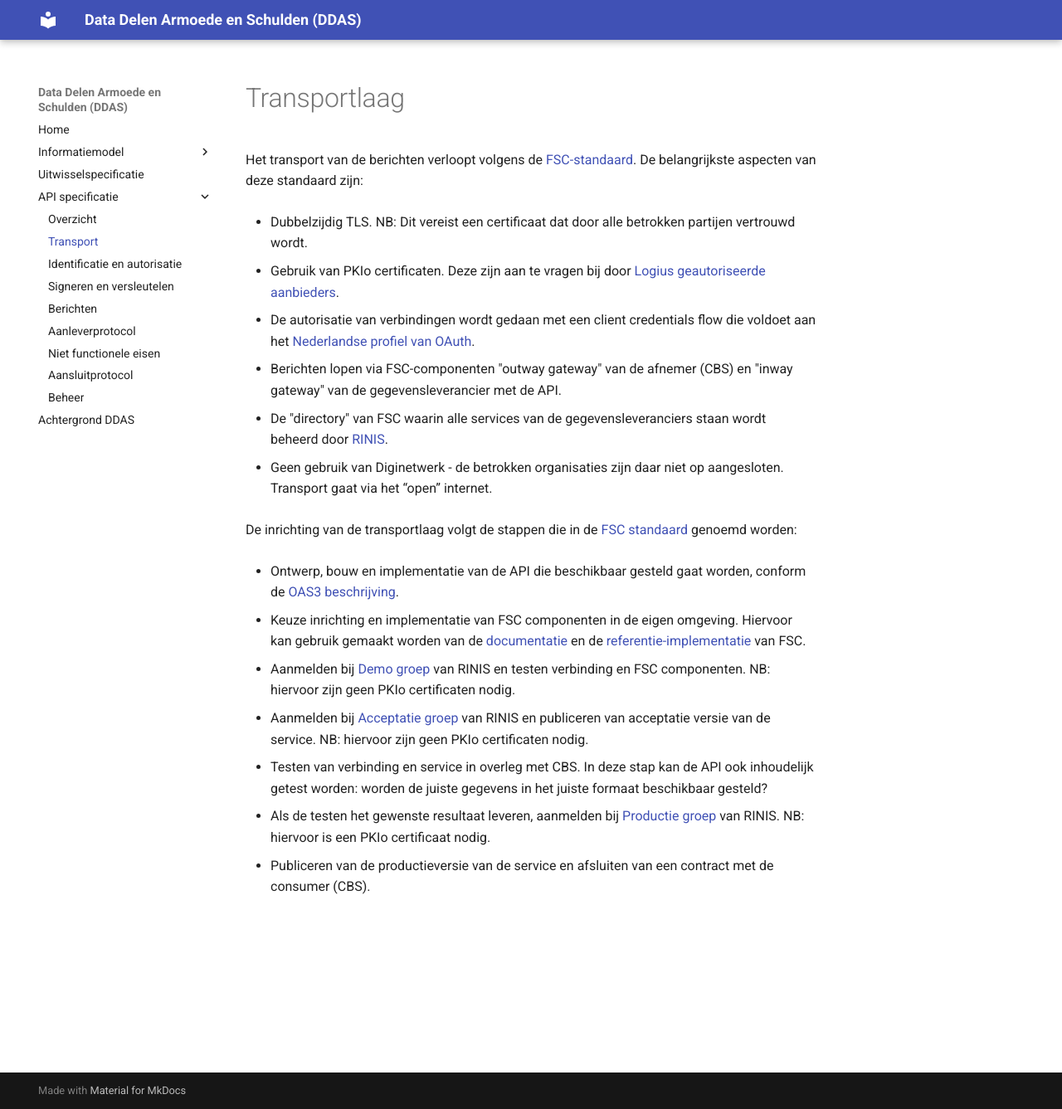
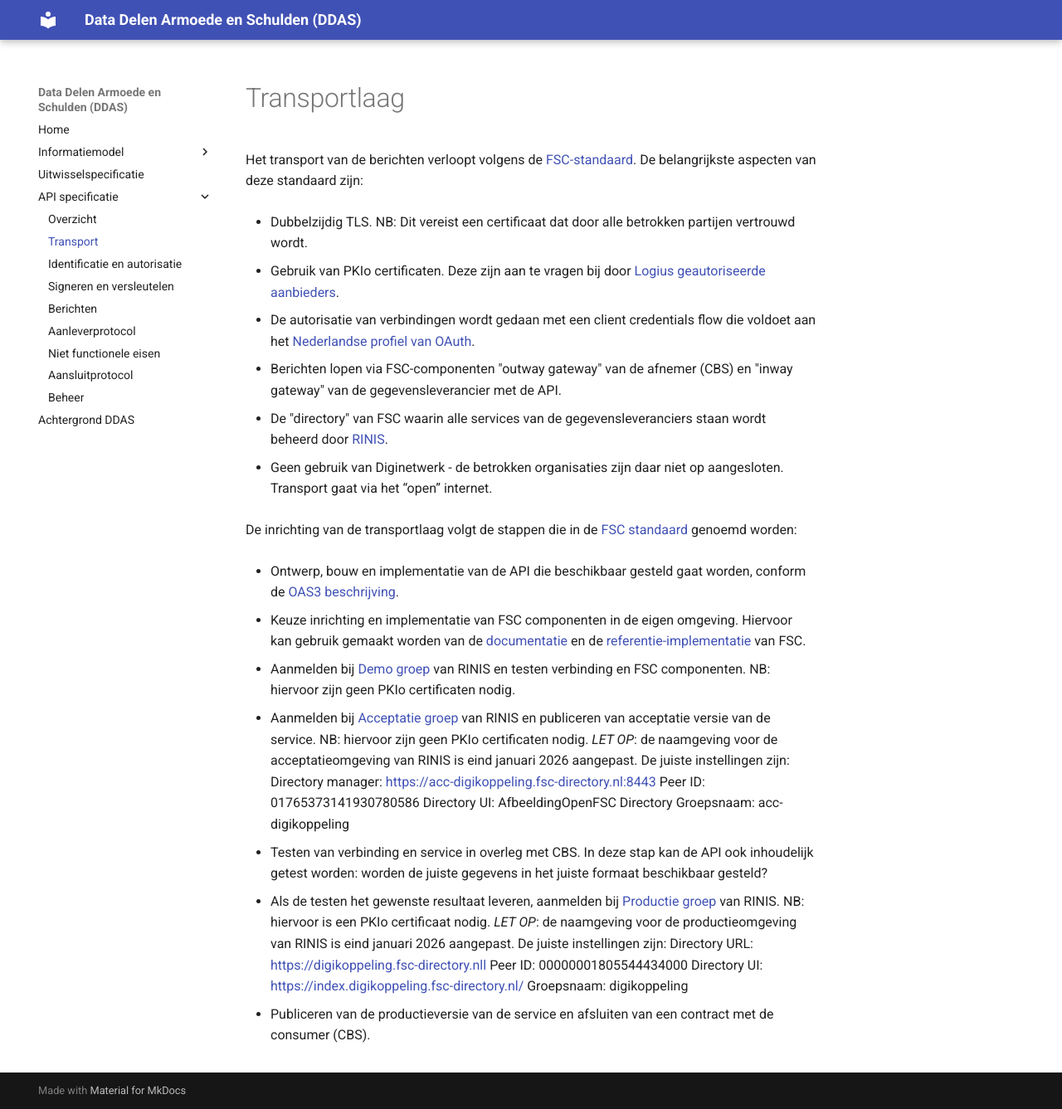
Before and after one commit to Govert-Claus/DDAS-API, an MkDocs documentation site: the page built from docs/transport.md, in a window 1280 px wide and 1337 px high. Shown: the whole window at 83% size. Built offline with MkDocs 1.6.1 and Material for MkDocs 9.7.7, drawn with Linux system fonts in a browser that asks for light colours; the version menu is left out.

Commit message:
naamgeving RINIS

```diff
--- a/docs/transport.md
+++ b/docs/transport.md
@@ -24,9 +24,19 @@ De inrichting van de transportlaag volgt de stappen die in de [FSC standaard](ht
 - Aanmelden bij [Demo groep](https://fsc-standaard.nl/groepen#demo) van RINIS en testen verbinding en FSC componenten. NB: hiervoor zijn geen PKIo certificaten nodig.
 
 - Aanmelden bij [Acceptatie groep](https://fsc-standaard.nl/groepen#digikoppeling-acceptatie) van RINIS en publiceren van acceptatie versie van de service. NB: hiervoor zijn geen PKIo certificaten nodig.
+*LET OP*: de naamgeving voor de acceptatieomgeving van RINIS is eind januari 2026 aangepast. De juiste instellingen zijn:
+Directory manager: https://acc-digikoppeling.fsc-directory.nl:8443
+Peer ID: 01765373141930780586
+Directory UI: AfbeeldingOpenFSC Directory
+Groepsnaam: acc-digikoppeling
 
 - Testen van verbinding en service in overleg met CBS. In deze stap kan de API ook inhoudelijk getest worden: worden de juiste gegevens in het juiste formaat beschikbaar gesteld?
 
 - Als de testen het gewenste resultaat leveren, aanmelden bij [Productie groep](https://fsc-standaard.nl/groepen#digikoppeling-productie) van RINIS. NB: hiervoor is een PKIo certificaat nodig.
+*LET OP*: de naamgeving voor de productieomgeving van RINIS is eind januari 2026 aangepast. De juiste instellingen zijn:
+Directory URL: https://digikoppeling.fsc-directory.nll
+Peer ID: 00000001805544434000
+Directory UI: https://index.digikoppeling.fsc-directory.nl/
+Groepsnaam: digikoppeling
 
 - Publiceren van de productieversie van de service en afsluiten van een contract met de consumer (CBS).
```
